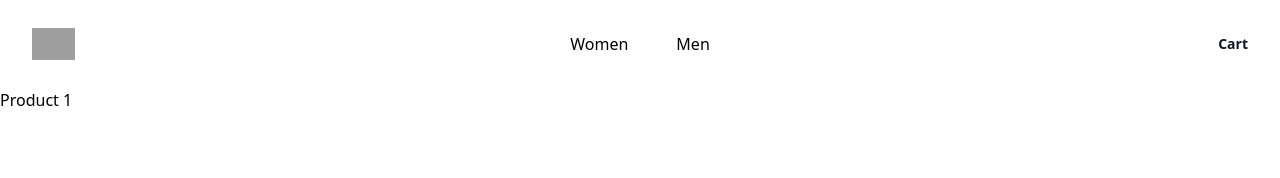
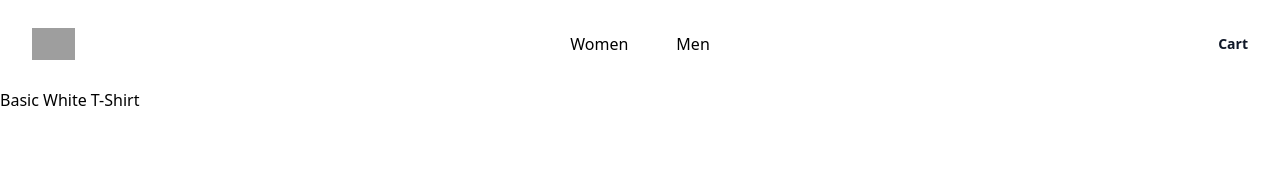
Before and after one commit to sofiaternovskaya/e-shop, a React (Vite) app: page /products/1 in a window 1280 px wide. Shown: the top 178 px of the page. Built offline with nearby package versions, Linux system fonts and the light colour scheme; grey boxes are pictures that could not be loaded.

Commit message:
feat: add single product fetch

```diff
--- a/src/app/router.tsx
+++ b/src/app/router.tsx
@@ -10,7 +10,7 @@ export const router = createBrowserRouter([
     children: [
       { index: true, element: <HomePage /> },
       { path: "/products", element: <Feed /> },
-      { path: "/products/:id", element: <Product /> },
+      { path: "/products/:productId", element: <Product /> },
     ],
   },
 ]);
--- /dev/null
+++ b/src/features/products/api/product.api.ts
@@ -0,0 +1,13 @@
+import raw from "../data/products.json";
+import { ProductDTO } from "../model/types";
+
+const delay = (ms: number) => new Promise((resolve) => setTimeout(resolve, ms));
+
+export const fetchProductById = async (
+  id: string,
+): Promise<ProductDTO | null> => {
+  await delay(400);
+
+  const product = (raw as ProductDTO[]).find((p) => p.id === id);
+  return product ?? null;
+};
--- /dev/null
+++ b/src/features/products/api/useProduct.ts
@@ -0,0 +1,14 @@
+import { useQuery } from "@tanstack/react-query";
+import { mapProduct } from "../model/mapper";
+import { fetchProductById } from "./product.api";
+
+export const useProduct = (id: string | undefined) =>
+  useQuery({
+    queryKey: ["product", id],
+    queryFn: async () => {
+      if (!id) return null;
+      const dto = await fetchProductById(id);
+      return dto ? mapProduct(dto) : null;
+    },
+    enabled: Boolean(id),
+  });
--- a/src/pages/Product.tsx
+++ b/src/pages/Product.tsx
@@ -1,11 +1,12 @@
 import { useParams } from "react-router-dom";
+import { useProduct } from "../features/products/api/useProduct";
 
 export const Product = () => {
-  const { id } = useParams();
+  const { productId } = useParams<{ productId: string }>();
+  const { data, isLoading } = useProduct(productId);
 
-  return (
-    <div>
-      <h1>Product {id}</h1>
-    </div>
-  );
+  if (isLoading) return <div>Loading…</div>;
+  if (!data) return <div>Product not found</div>;
+
+  return <div>{data.title}</div>;
 };
```
